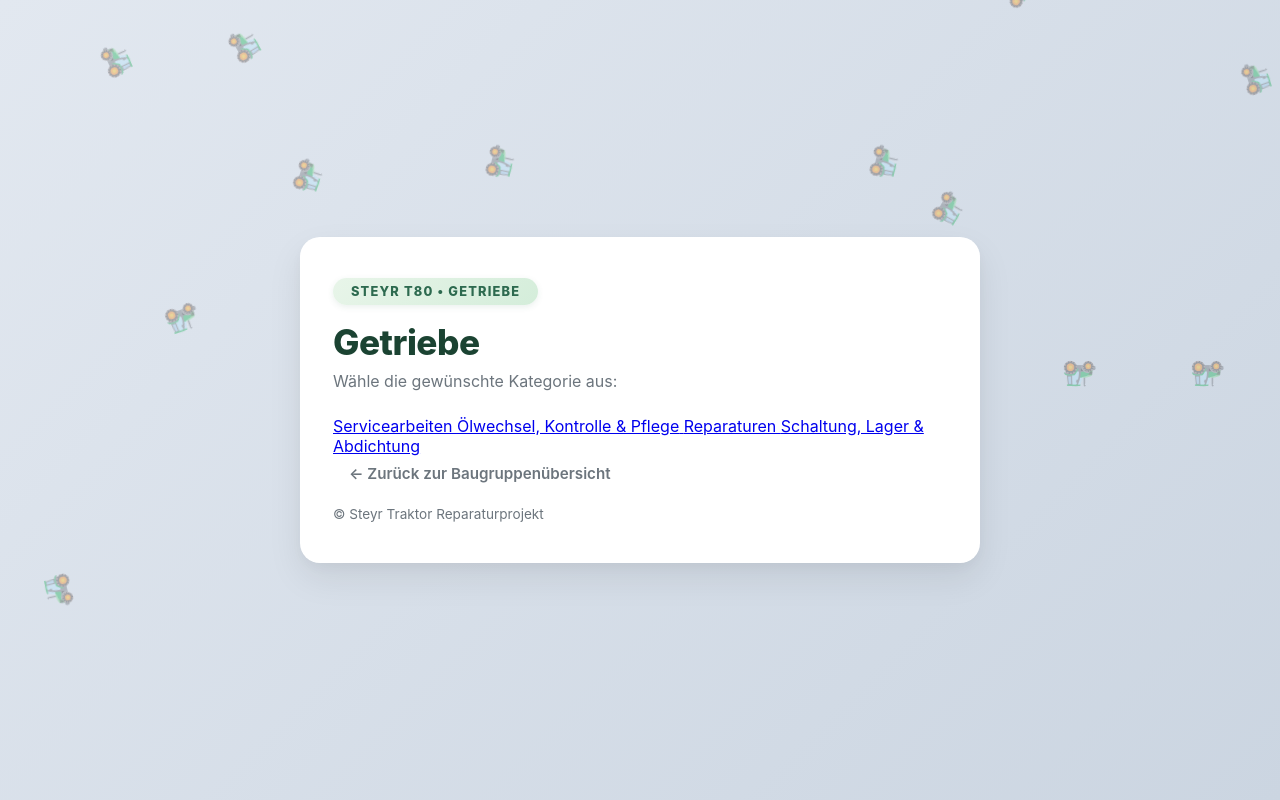
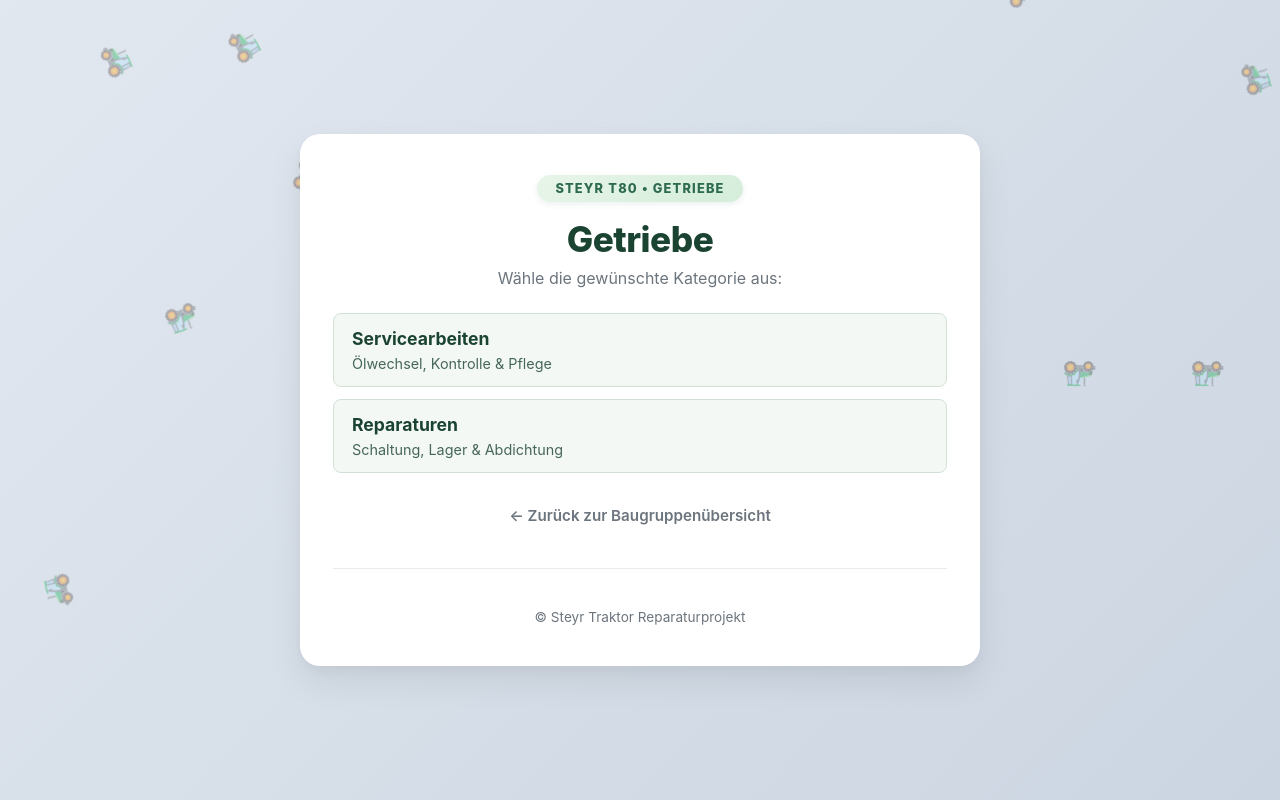
Before and after one commit to lukashubmannlh-pixel/Steyr-Reparatur, a plain HTML site: page t80-getriebe.html in a window 1280 px wide. Drawn offline with Linux system fonts and the light colour scheme.

Commit message:
Update t80-getriebe.html

```diff
--- a/t80-getriebe.html
+++ b/t80-getriebe.html
@@ -32,30 +32,33 @@
     </div>
 
     <div class="container">
+        <div class="header-section">
             <span class="badge">Steyr T80 &bull; Getriebe</span>
+            <h1>Getriebe</h1>
+            <p class="subtitle">Wähle die gewünschte Kategorie aus:</p>
+        </div>
 
-        <h1>Getriebe</h1>
-
-        <p class="subtitle">Wähle die gewünschte Kategorie aus:</p>
-
-        <div class="button-grid">
-            <a href="t80-getriebe-service.html" class="action-btn">
-                Servicearbeiten
-                <span class="subtext">Ölwechsel, Kontrolle & Pflege</span>
+        <div class="model-grid">
+            <a href="t80-getriebe-service.html" class="model-card">
+                <h3>Servicearbeiten</h3>
+                <p style="font-size: 0.9em; opacity: 0.8; margin-top: 6px;">Ölwechsel, Kontrolle & Pflege</p>
             </a>
 
-            <a href="t80-getriebe-reparatur.html" class="action-btn">
-                Reparaturen
-                <span class="subtext">Schaltung, Lager & Abdichtung</span>
+            <a href="t80-getriebe-reparatur.html" class="model-card">
+                <h3>Reparaturen</h3>
+                <p style="font-size: 0.9em; opacity: 0.8; margin-top: 6px;">Schaltung, Lager & Abdichtung</p>
             </a>
         </div>
 
+        <div style="text-align: center; margin-top: 25px;">
             <a href="t80.html" class="back-link">&larr; Zurück zur Baugruppenübersicht</a>
+        </div>
 
+        <div class="footer-section">
             <footer>
                 &copy; Steyr Traktor Reparaturprojekt
             </footer>
         </div>
-
+    </div>
 </body>
 </html>
```
Lines whose indentation alone changed are shown as unchanged.
